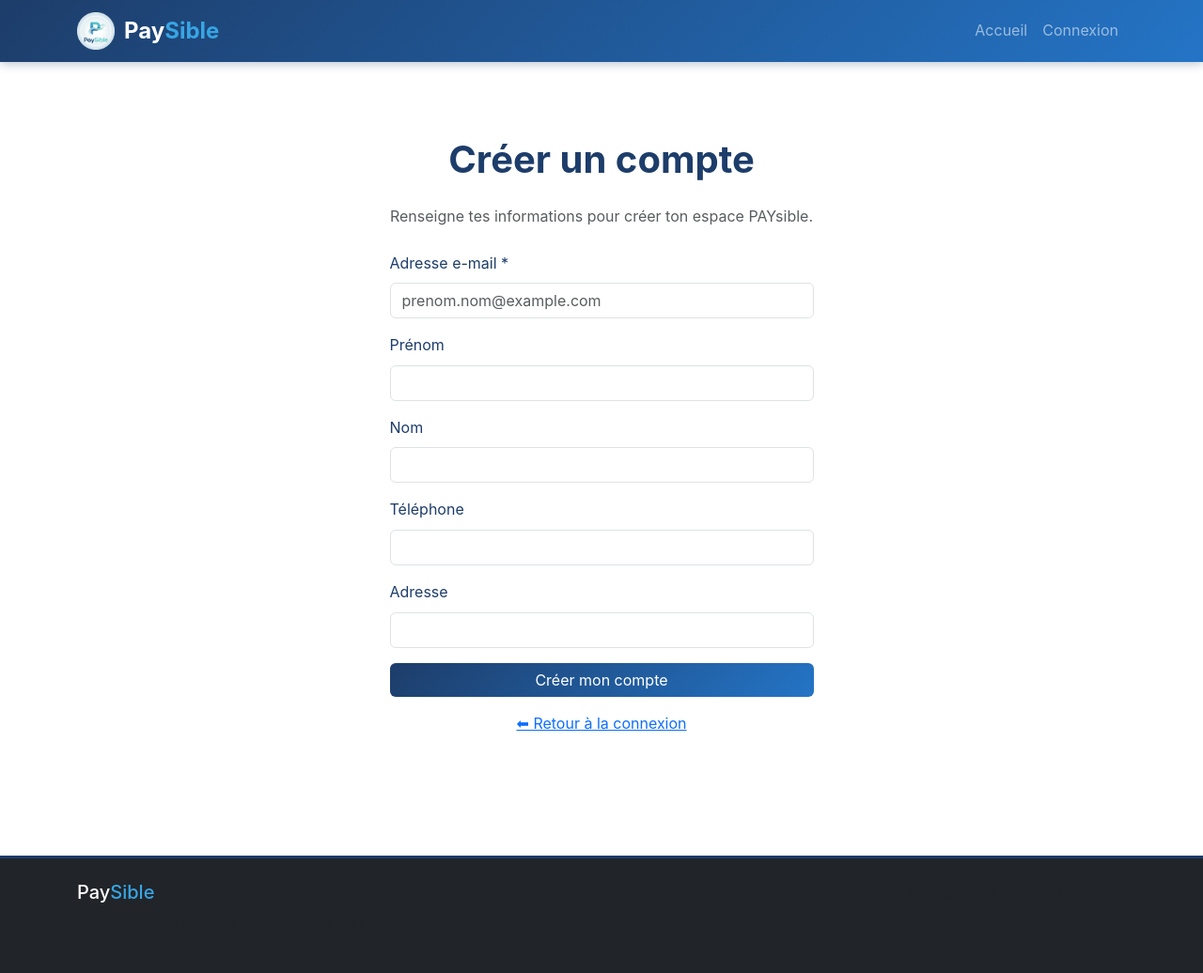
After one commit to b3rnvrd/PAYsible, a FastAPI app: page /register in a window 1280 px wide. The commit adds this page. Shown: the whole page at 94% size. Run offline with FastAPI, Linux system fonts and the light colour scheme.

Commit message:
ajout de l'option créer un compte dans la page login + message d'erreur si compte n'existe pas

```diff
--- a/app/web/routes.py
+++ b/app/web/routes.py
@@ -191,43 +191,126 @@ async def login_page(request: Request):
     return templates.TemplateResponse("pages/login.html", {"request": request, "user_email": get_user_email_from_session(request)})
 
 @router.post("/login", response_class=HTMLResponse)
-async def login_submit(request: Request, email: str = Form(...), db: Session = Depends(get_db)):
-    """
-    Traite la soumission du formulaire de login.
-    - Si email vide → on réaffiche la page avec un message d'erreur.
-    - Sinon → on stocke l'email en session puis on redirige vers l'accueil.
-    """
-    email = email.strip()
-    if not email:
+async def login_submit(
+    request: Request,
+    email: str = Form(...),
+    db: Session = Depends(get_db),
+):
+    email = (email or "").strip().lower()
+    if not email or len(email) > 255:
         return templates.TemplateResponse(
             "pages/login.html",
             {
                 "request": request,
                 "title": "Connexion - PAYsible",
                 "user_email": "",
-                "error": "Veuillez saisir une adresse e-mail.",
+                "error": "Veuillez saisir une adresse e-mail valide.",
             },
         )
 
+    # Protection SQL injection :
     user = db.query(UserDB).filter(UserDB.email == email).first()
 
     if not user:
+        # Email pas trouvé → on reste sur la page login
         return templates.TemplateResponse(
             "pages/login.html",
             {
                 "request": request,
                 "title": "Connexion - PAYsible",
                 "user_email": email,
-                "error": "Aucun compte trouvé avec cet email. Essayez : client@paysible.com",
+                "error": (
+                    "Aucun compte trouvé avec cet e-mail. "
+                    "Veuillez créer un compte avec le bouton « Ajouter un compte »."
+                ),
             },
         )
 
     # Stockage de l'email dans la session (auth simplifiée)
     if hasattr(request, "session"):
-        request.session["user_email"] = email
+        request.session["user_email"] = user.email
 
     # Redirection vers la page d'accueil après connexion
     return RedirectResponse(url="/", status_code=status.HTTP_303_SEE_OTHER)
+
+@router.get("/register", response_class=HTMLResponse)
+async def register_page(request: Request):
+    """
+    Affiche la page de création de compte (user).
+    """
+    return templates.TemplateResponse(
+        "pages/register.html",
+        {
+            "request": request,
+            "title": "Créer un compte - PAYsible",
+            "error": None,
+        },
+    )
+
+
+@router.post("/register", response_class=HTMLResponse)
+async def register_submit(
+    request: Request,
+    name: str = Form(""),
+    last_name: str = Form(""),
+    phone_number: str = Form(""),
+    address: str = Form(""),
+    email: str = Form(...),
+    db: Session = Depends(get_db),
+):
+    """
+    Crée un utilisateur (UserDB) à partir du formulaire.
+    Si l'email existe déjà → erreur.
+    Sinon → crée le user et redirige vers /login avec l'email pré-rempli.
+    """
+    email = (email or "").strip().lower()
+
+    if not email or len(email) > 255:
+        return templates.TemplateResponse(
+            "pages/register.html",
+            {
+                "request": request,
+                "title": "Créer un compte - PAYsible",
+                "error": "Veuillez saisir une adresse e-mail valide.",
+            },
+        )
+
+    # Vérifier si un user existe déjà pour cet email
+    existing = db.query(UserDB).filter(UserDB.email == email).first()
+    if existing:
+        return templates.TemplateResponse(
+            "pages/register.html",
+            {
+                "request": request,
+                "title": "Créer un compte - PAYsible",
+                "error": "Un compte existe déjà avec cet e-mail. Veuillez vous connecter.",
+            },
+        )
+
+    # Création du user
+    user = UserDB(
+        name=(name or "").strip() or None,
+        last_name=(last_name or "").strip() or None,
+        phone_number=(phone_number or "").strip() or None,
+        address=(address or "").strip() or None,
+        email=email,
+    )
+    db.add(user)
+    db.commit()
+    db.refresh(user)
+
+    # On ne le connecte pas d'office : on le renvoie au login avec un message
+    return templates.TemplateResponse(
+        "pages/login.html",
+        {
+            "request": request,
+            "title": "Connexion - PAYsible",
+            "user_email": user.email,
+            "error": None,
+            "info": "Compte créé avec succès. Vous pouvez maintenant vous connecter.",
+        },
+    )
+
 
 @router.get("/logout")
 async def logout(request: Request):
--- /dev/null
+++ b/templates/pages/register.html
@@ -0,0 +1,86 @@
+{% extends 'base.html' %}
+
+{% block title %}Créer un compte - PAYsible{% endblock %}
+
+{% block content %}
+<div class="container py-5">
+    <div class="row justify-content-center">
+        <div class="col-md-6 col-lg-5">
+
+            <h1 class="section-title mb-4 text-center">Créer un compte</h1>
+            <p class="text-muted text-center mb-4">
+                Renseigne tes informations pour créer ton espace PAYsible.
+            </p>
+
+            {% if error %}
+                <div class="alert alert-danger" role="alert">
+                    {{ error }}
+                </div>
+            {% endif %}
+
+            <form method="post" action="/register">
+                <div class="mb-3">
+                    <label for="email" class="form-label">Adresse e-mail *</label>
+                    <input
+                        type="email"
+                        class="form-control"
+                        id="email"
+                        name="email"
+                        required
+                        placeholder="prenom.nom@example.com"
+                    >
+                </div>
+
+                <div class="mb-3">
+                    <label for="name" class="form-label">Prénom</label>
+                    <input
+                        type="text"
+                        class="form-control"
+                        id="name"
+                        name="name"
+                    >
+                </div>
+
+                <div class="mb-3">
+                    <label for="last_name" class="form-label">Nom</label>
+                    <input
+                        type="text"
+                        class="form-control"
+                        id="last_name"
+                        name="last_name"
+                    >
+                </div>
+
+                <div class="mb-3">
+                    <label for="phone_number" class="form-label">Téléphone</label>
+                    <input
+                        type="text"
+                        class="form-control"
+                        id="phone_number"
+                        name="phone_number"
+                    >
+                </div>
+
+                <div class="mb-3">
+                    <label for="address" class="form-label">Adresse</label>
+                    <input
+                        type="text"
+                        class="form-control"
+                        id="address"
+                        name="address"
+                    >
+                </div>
+
+                <button type="submit" class="btn btn-primary-paysible w-100">
+                    Créer mon compte
+                </button>
+            </form>
+
+            <div class="text-center mt-3">
+                <a href="/login">⬅ Retour à la connexion</a>
+            </div>
+
+        </div>
+    </div>
+</div>
+{% endblock %}
```
Also changed, not shown: templates/pages/login.html (+10 -0 lines), paysible.db.
